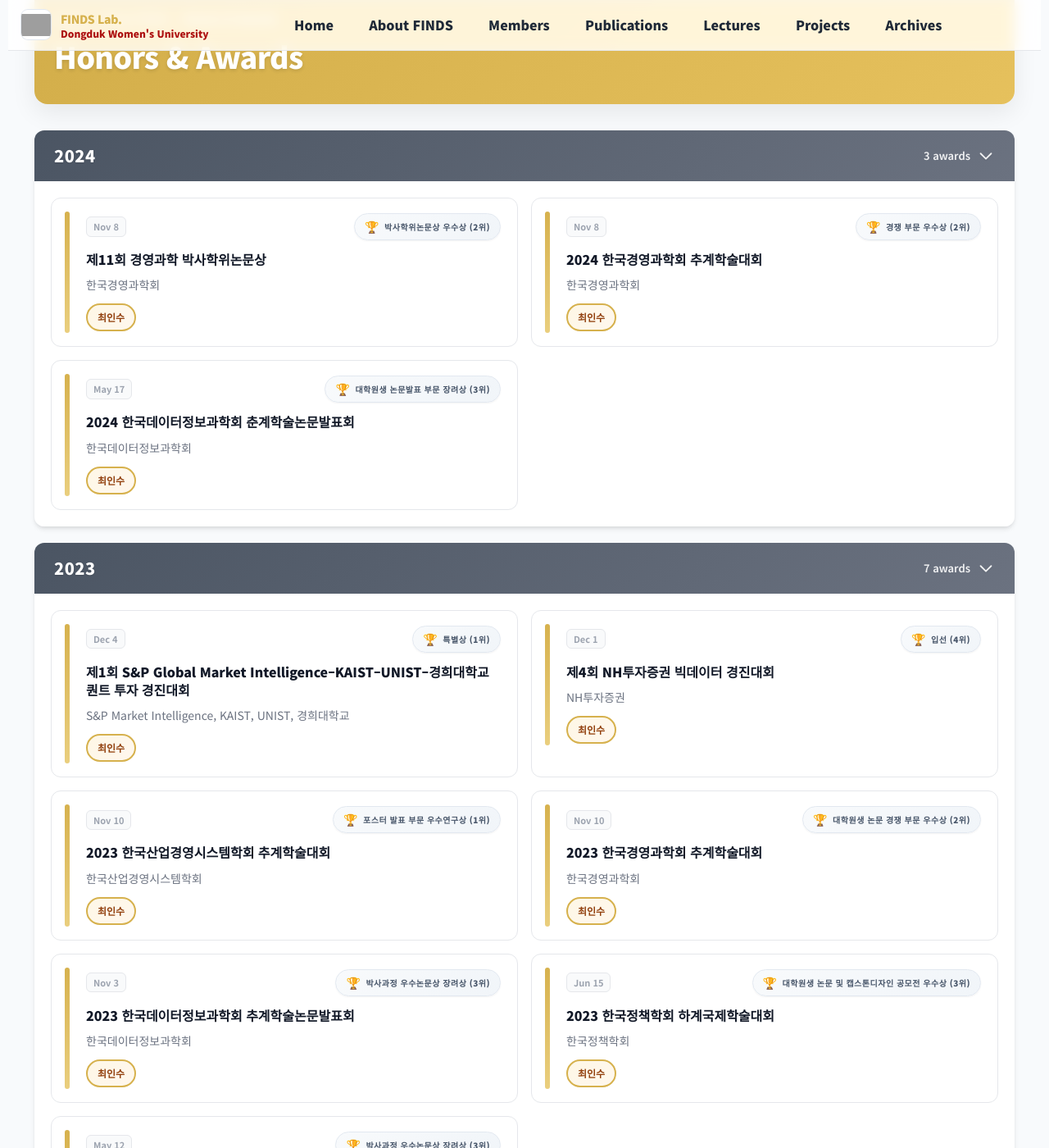
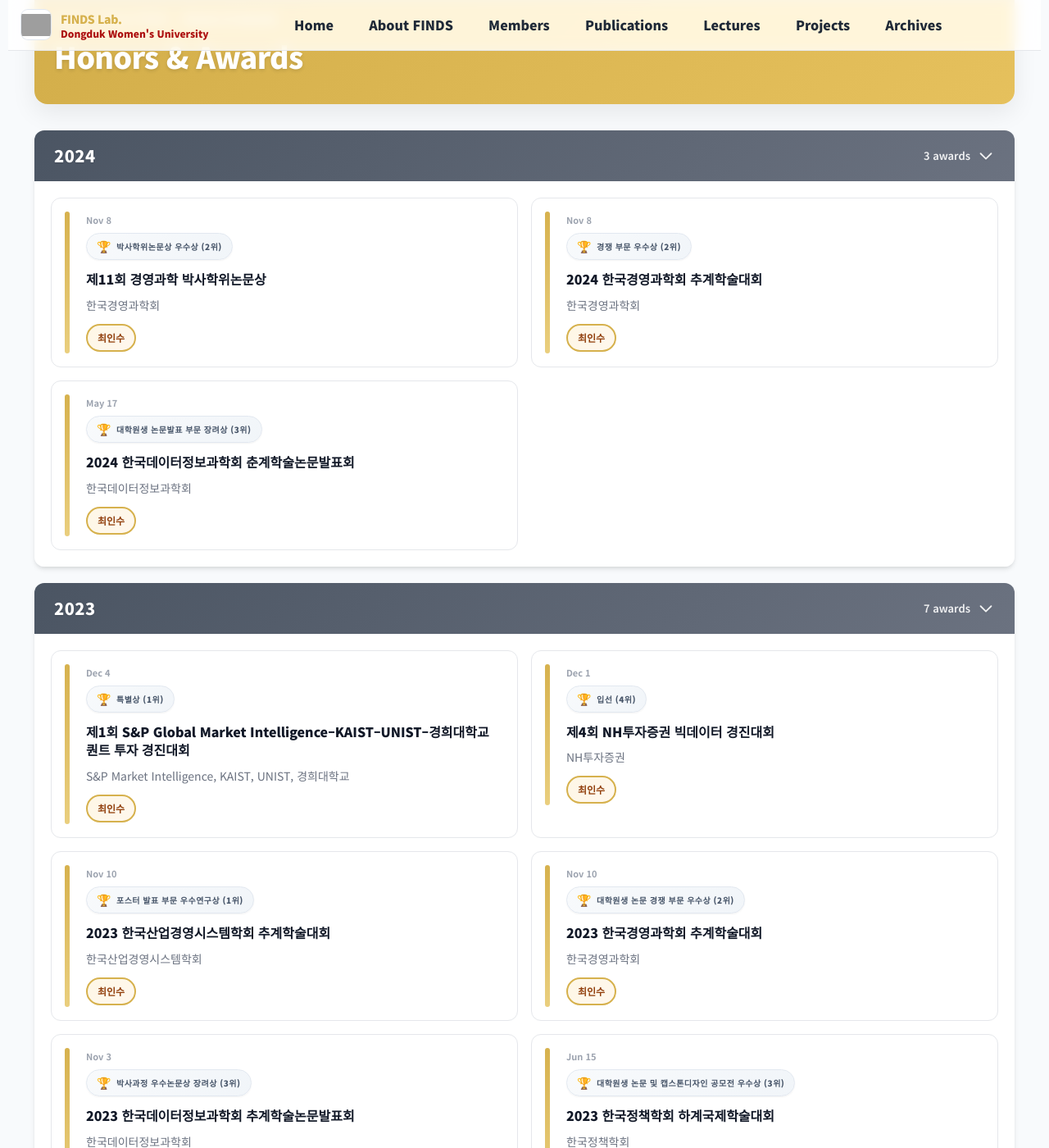
Before and after one commit to FinDS-Lab/site, a Jekyll site: the page built from about-honors.html, in a window 1280 px wide and 1400 px high, scrolled down 191 px. Shown: the whole window at 82% size. Built offline with Jekyll 4.4.1, drawn with Linux system fonts in a browser that asks for light colours; nearby versions of some CDN libraries; grey boxes are pictures that could not be loaded.

Commit message:
Update about-honors.html

```diff
--- a/about-honors.html
+++ b/about-honors.html
@@ -205,11 +205,12 @@ function generateDiamondNetwork() {
 :root{
   --honor-red: rgb(172, 14, 14);
   --award-gold: rgb(214, 177, 77);
-  --scholarship-blue: rgb(37, 99, 235);
+  --scholarship-red: rgb(172, 14, 14);
+  --bs-gray: rgb(107, 114, 128);
   --primary-dark: #111827;
   --gradient-gold: linear-gradient(135deg, var(--award-gold), rgb(234, 207, 127));
   --gradient-red: linear-gradient(135deg, var(--honor-red), rgb(200, 40, 40));
-  --gradient-blue: linear-gradient(135deg, var(--scholarship-blue), rgb(59, 130, 246));
+  --gradient-gray: linear-gradient(135deg, var(--bs-gray), rgb(156, 163, 175));
 }
 
 /* Year sections */
@@ -351,12 +352,13 @@ function generateDiamondNetwork() {
   transition: transform .3s ease;
 }
 
-.award-card.honor::before {
+.award-card.honor::before,
+.award-card.scholarship::before {
   background: var(--gradient-red);
 }
 
-.award-card.scholarship::before {
-  background: var(--gradient-blue);
+.award-card.award::before {
+  background: var(--gradient-gold);
 }
 
 .award-card:hover{
@@ -383,16 +385,13 @@ function generateDiamondNetwork() {
   border-radius: 6px;
 }
 
-.award-indicator.honor{
+.award-indicator.honor,
+.award-indicator.scholarship{
   background: var(--gradient-red);
 }
 
 .award-indicator.award{
   background: var(--gradient-gold);
-}
-
-.award-indicator.scholarship{
-  background: var(--gradient-blue);
 }
 
 /* Award body */
@@ -401,29 +400,17 @@ function generateDiamondNetwork() {
   position: relative;
 }
 
-/* Award header - 날짜와 배지를 한 줄에 */
-.award-header{
-  display: flex;
-  align-items: center;
-  justify-content: space-between;
-  margin-bottom: 12px;
-  flex-wrap: wrap;
-  gap: 8px;
-}
-
-/* Award date - 상단 왼쪽 */
+/* Award date - 최상단에 단독 배치 */
 .award-date{
+  display: block;
   font-size: 11px;
   color: #9ca3af;
   font-weight: 700;
-  background: #f9fafb;
-  padding: 3px 8px;
-  border-radius: 6px;
-  border: 1px solid #e5e7eb;
+  margin-bottom: 8px;
   white-space: nowrap;
 }
 
-/* Award badge with icon */
+/* Award badge with icon - 날짜 아래에 배치 */
 .award-badge{
   display: inline-flex;
   align-items: center;
@@ -438,6 +425,7 @@ function generateDiamondNetwork() {
   color: #475569;
   letter-spacing: 0.5px;
   box-shadow: 0 1px 2px rgba(0,0,0,.05);
+  margin-bottom: 12px;
 }
 
 .award-icon{
@@ -508,9 +496,9 @@ function generateDiamondNetwork() {
 }
 
 .winner-pill.bs{
-  border-color: var(--scholarship-blue);
-  background: linear-gradient(135deg, #eff6ff, #f0f9ff);
-  color: #1e40af;
+  border-color: #9ca3af;
+  background: linear-gradient(135deg, #f3f4f6, #f9fafb);
+  color: #4b5563;
 }
 
 .winner-pill.prof{
@@ -563,15 +551,14 @@ function generateDiamondNetwork() {
   }
 
   .award-body { padding: 16px 16px 16px 0; }
-  .award-header {
-    flex-direction: column;
-    align-items: flex-start;
-    gap: 6px;
+  .award-date {
+    font-size: 10px;
+    margin-bottom: 6px;
   }
-  .award-date { font-size: 10px; padding: 2px 6px; }
   .award-badge {
     font-size: 9px;
     padding: 4px 10px;
+    margin-bottom: 10px;
   }
   .award-icon { font-size: 12px; }
   .award-title {
@@ -626,13 +613,13 @@ function generateDiamondNetwork() {
   .award-body { padding: 14px 14px 14px 0; }
   .award-date {
     font-size: 9px;
-    padding: 2px 5px;
-    border-radius: 4px;
+    margin-bottom: 5px;
   }
   .award-badge {
     font-size: 8px;
     padding: 3px 8px;
     letter-spacing: 0.3px;
+    margin-bottom: 8px;
   }
   .award-icon { font-size: 11px; }
   .award-title {
@@ -755,13 +742,11 @@ function createAwardCard(item) {
       <div class="award-inner">
         <div class="award-indicator ${item.type}"></div>
         <div class="award-body">
-          <div class="award-header">
-            <span class="award-date">${item.date}</span>
-            <span class="award-badge">
-              <span class="award-icon">${item.icon}</span>
-              ${item.title}
-            </span>
-          </div>
+          <span class="award-date">${item.date}</span>
+          <span class="award-badge">
+            <span class="award-icon">${item.icon}</span>
+            ${item.title}
+          </span>
           <div class="award-title">${item.event}</div>
           <div class="award-meta">${item.organization}</div>
           <div class="winners">${winnersHtml}</div>
```
